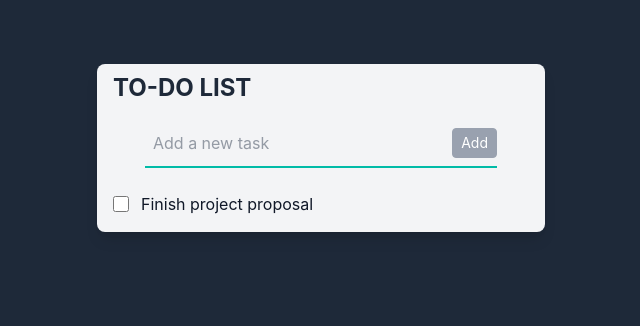
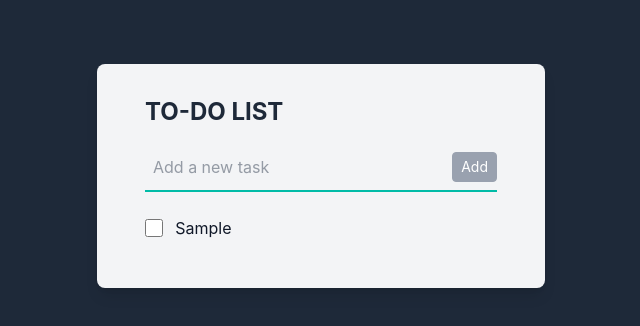
Before and after one commit to fabienbellanger/test-react, a React (Vite) app: page / in a window 1280 px wide. Both pictures are taken after typing "Sample" into the empty fields and a click on the button "Add". Shown: the top 326 px of the page, without its empty margins (319-959 px from the left). Built offline with nearby package versions, Linux system fonts and the light colour scheme.

Commit message:
Add tasks list

```diff
--- a/src/App.tsx
+++ b/src/App.tsx
@@ -1,7 +1,11 @@
+import { useState } from 'react';
 import Input from './components/Input';
+import Tasks from './components/Tasks';
 import Task from './models/Task';
 
 export default function App() {
+    const [tasks, setTasks] = useState<Task[]>([])
+
     /**
      * Add a new task to the list
      *
@@ -9,13 +13,13 @@ export default function App() {
      */
     const addTask = (title: string) => {
         const task = new Task(title);
-        console.log(task);
+        setTasks(prevTasks => [...prevTasks, task]);
     };
 
     return (
         <>
-            <div className="max-w-md mx-auto bg-gray-100 shadow-lg rounded-lg overflow-hidden mt-16">
-                <div className="px-4 py-2">
+            <div className="max-w-md mx-auto bg-gray-100 shadow-lg rounded-lg overflow-hidden mt-16 pb-8">
+                <div className="px-12 py-2 pt-8">
                     <h1 className="text-gray-800 font-bold text-2xl uppercase">
                         To-Do List
                     </h1>
@@ -23,26 +27,7 @@ export default function App() {
                 <form className="w-full max-w-sm mx-auto px-4 py-2">
                     <Input placeholder="Add a new task" onClick={addTask}/>
                 </form>
-                <ul className="divide-y divide-gray-200 px-4">
-                    <li className="py-4">
-                        <div className="flex items-center">
-                            <input
-                                id="todo1"
-                                name="todo1"
-                                type="checkbox"
-                                className="h-4 w-4 text-teal-600 focus:ring-teal-500 border-gray-300 rounded"
-                            />
-                            <label
-                                htmlFor="todo1"
-                                className="ml-3 block text-gray-900"
-                            >
-                                <span className="text-md font-normal">
-                                    Finish project proposal
-                                </span>
-                            </label>
-                        </div>
-                    </li>
-                </ul>
+                <Tasks tasks={tasks} onUpdate={setTasks}/>
             </div>
         </>
     );
--- /dev/null
+++ b/src/components/Tasks.tsx
@@ -0,0 +1,43 @@
+import Task from "../models/Task";
+
+interface TasksProps {
+    tasks: Task[]
+    onUpdate: (updatedTasks: Task[]) => void
+}
+
+export default function Tasks({tasks, onUpdate}: TasksProps) {
+    // TODO: Peu performant, test React.memo
+    const handleToggle = (index: number) => {
+        const updatedTasks = tasks.map((task, i) =>
+            i === index ? { ...task, completed: !task.completed } : task
+        );
+        onUpdate(updatedTasks)
+    }
+
+    return (
+        <ul className="divide-y divide-gray-200 px-4 mx-8">
+            {tasks.map((task, i) => (
+                <li key={i} className="py-4">
+                    <div className="flex items-center">
+                        <input
+                            id={'task_' + i}
+                            name={'task_' + i}
+                            type="checkbox"
+                            checked={task.completed}
+                            onChange={() => handleToggle(i)}
+                            className="h-5 w-5 rounded"
+                        />
+                        <label
+                            htmlFor={'task_' + i}
+                            className="w-full ml-3 block text-gray-900"
+                        >
+                            <span className="text-md font-normal">
+                                {task.title}
+                            </span>
+                        </label>
+                    </div>
+                </li>
+            ))}
+        </ul>
+    )
+}
--- a/src/models/Task.ts
+++ b/src/models/Task.ts
@@ -10,8 +10,4 @@ export default class Task {
         this.title = title;
         this.completed = false;
     }
-
-    toggle() {
-        this.completed = !this.completed;
-    }
 }
```
